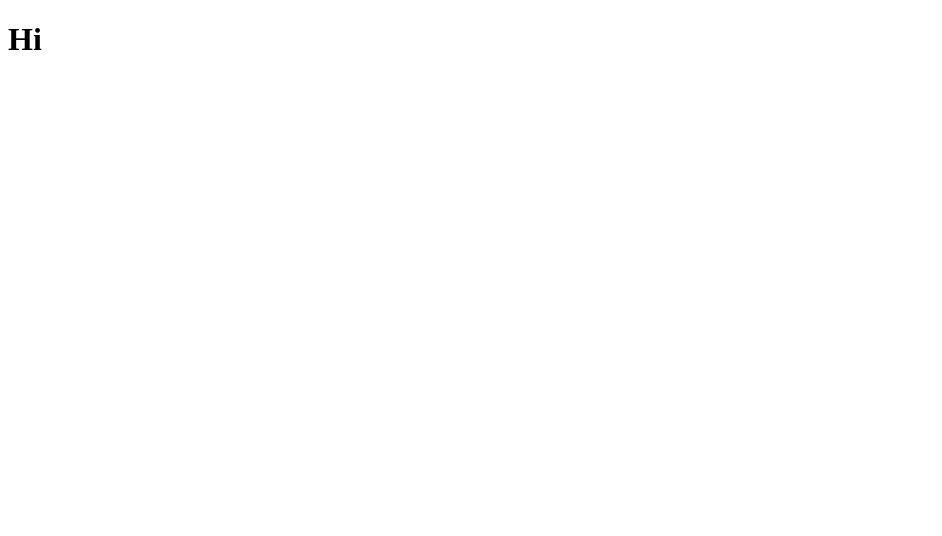
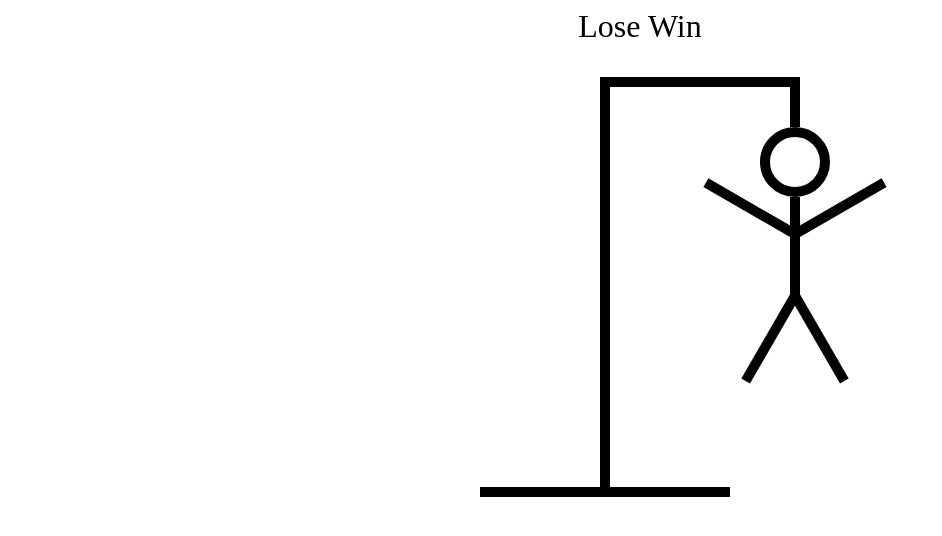
Before and after one commit to rafalek1001/react-hangman, a React (Vite) app: page / in a window 1280 px wide. Shown: the top 536 px of the page, without its empty margins (0-942 px from the left). Built offline with nearby package versions, Linux system fonts and the light colour scheme.

Commit message:
Added hangman display

```diff
--- a/src/App.tsx
+++ b/src/App.tsx
@@ -1,5 +1,31 @@
+import { useState } from "react"
+import { HangmanDrawing } from "./HangmanDrawing"
+import { HangmanWord } from "./HangmanWord"
+import { Keyboard } from "./Keyboard"
+import words from "./wordList.json"
+
 function App() {
-  return <h1>Hi</h1>
+  const [wordToGuess, setWordToGuess] = useState(() => {
+    return words[Math.floor(Math.random() * words.length)]
+  })
+  const [guessedLetters, setGuessedLetters] = useState<string[]>([])
+
+  console.log(wordToGuess);
+  return <div
+    style={{
+      maxWidth: "800px",
+      display: "flex",
+      flexDirection: "column",
+      gap: "2rem",
+      margin: "0 auto",
+      alignItems: "center"
+    }}
+  >
+    <div style={{ fontSize: "2rem", textAlign: "center" }}>Lose Win</div>
+    <HangmanDrawing />
+    <HangmanWord />
+    <Keyboard />
+  </div>
 }
 
 export default App
--- /dev/null
+++ b/src/HangmanDrawing.tsx
@@ -0,0 +1,126 @@
+const HEAD = (
+  <div
+    style={{
+      width: "50px",
+      height: "50px",
+      borderRadius: "100%",
+      border: "10px solid black",
+      position: "absolute",
+      top: "50px",
+      right: "-30px",
+    }}
+  />
+)
+
+const BODY = (
+  <div
+    style={{
+      width: "10px",
+      height: "100px",
+      background: "black",
+      position: "absolute",
+      top: "120px",
+      right: 0,
+    }}
+  />
+)
+
+const RIGHT_ARM = (
+  <div
+    style={{
+      width: "100px",
+      height: "10px",
+      background: "black",
+      position: "absolute",
+      top: "150px",
+      right: "-100px",
+      rotate: "-30deg",
+      transformOrigin: "left bottom",
+    }}
+  />
+)
+
+const LEFT_ARM = (
+  <div
+    style={{
+      width: "100px",
+      height: "10px",
+      background: "black",
+      position: "absolute",
+      top: "150px",
+      right: "10px",
+      rotate: "30deg",
+      transformOrigin: "right bottom",
+    }}
+  />
+)
+
+const RIGHT_LEG = (
+  <div
+    style={{
+      width: "100px",
+      height: "10px",
+      background: "black",
+      position: "absolute",
+      top: "210px",
+      right: "-90px",
+      rotate: "60deg",
+      transformOrigin: "left bottom",
+    }}
+  />
+)
+
+const LEFT_LEG = (
+  <div
+    style={{
+      width: "100px",
+      height: "10px",
+      background: "black",
+      position: "absolute",
+      top: "210px",
+      right: 0,
+      rotate: "-60deg",
+      transformOrigin: "right bottom",
+    }}
+  />
+)
+
+export function HangmanDrawing() {
+  return (
+    <div style={{ position: "relative" }}>
+      {HEAD}
+      {BODY}
+      {RIGHT_ARM}
+      {LEFT_ARM}
+      {RIGHT_LEG}
+      {LEFT_LEG}
+      <div
+        style={{
+          height: "50px",
+          width: "10px",
+          background: "black",
+          position: "absolute",
+          top: 0,
+          right: 0,
+        }}
+      />
+      <div
+        style={{
+          height: "10px",
+          width: "200px",
+          background: "black",
+          marginLeft: "120px",
+        }}
+      />
+      <div
+        style={{
+          height: "400px",
+          width: "10px",
+          background: "black",
+          marginLeft: "120px",
+        }}
+      />
+      <div style={{ height: "10px", width: "250px", background: "black" }} />
+    </div>
+  )
+}
--- /dev/null
+++ b/src/HangmanWord.tsx
@@ -0,0 +1,3 @@
+export function HangmanWord() {
+
+}
--- /dev/null
+++ b/src/Keyboard.tsx
@@ -0,0 +1,3 @@
+export function Keyboard() {
+
+}
--- /dev/null
+++ b/src/wordList.json
@@ -0,0 +1,14 @@
+[
+  "pies",
+  "maczuga",
+  "midas",
+  "siano",
+  "kuzyn",
+  "kasyno",
+  "anitka",
+  "fasola",
+  "wakacje",
+  "auto",
+  "myszka",
+  "okno"
+]
```
